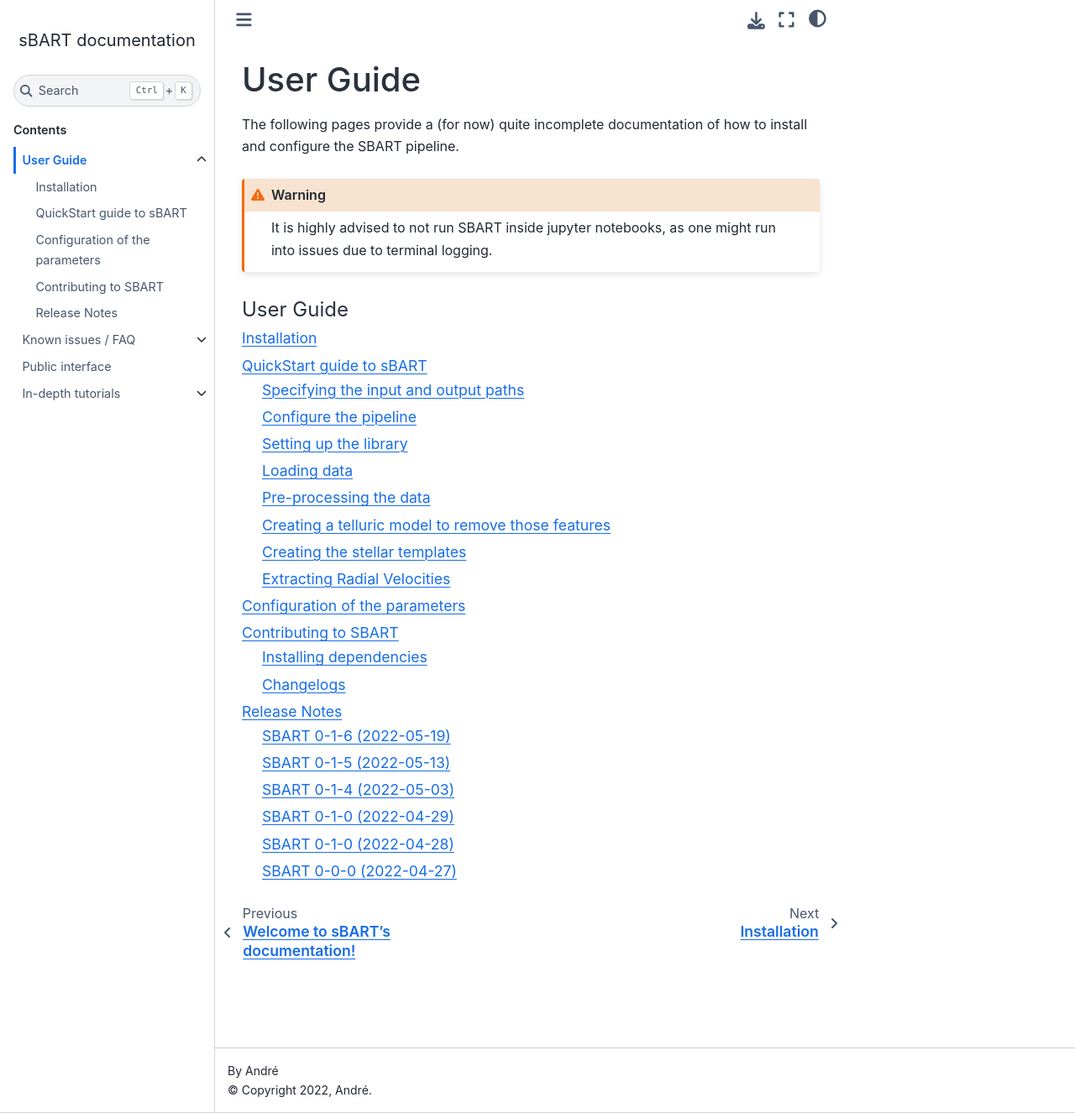
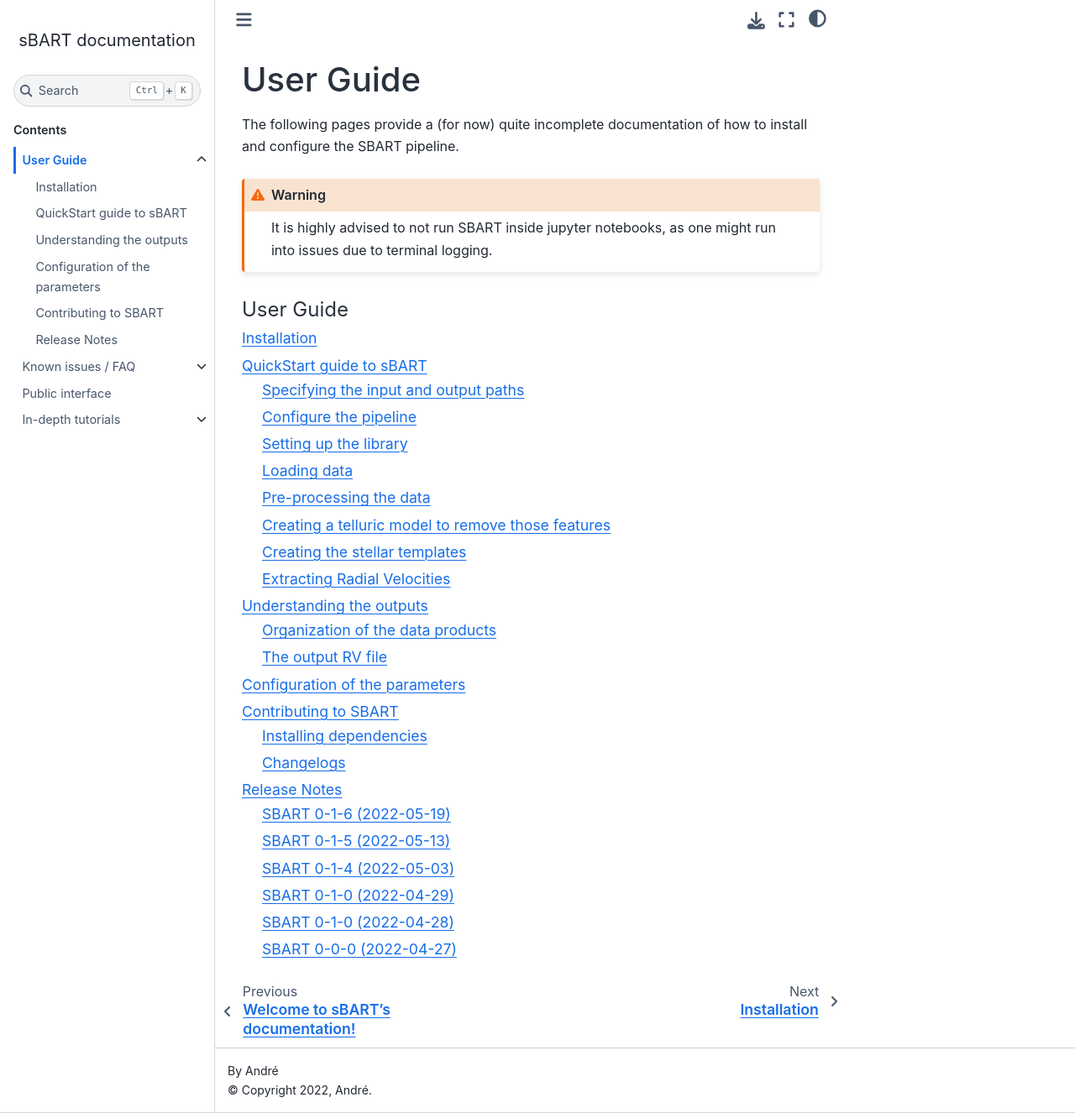
Before and after one commit to iastro-pt/sBART, a Sphinx documentation site: the page built from docs/guide.rst, in a window 1280 px wide and 1326 px high. Shown: the whole window at 84% size. Built offline with Sphinx 7.4.7 and the Sphinx Book theme 1.1.4, drawn with Linux system fonts in a browser that asks for light colours.

Commit message:
adding a new entry to the ToC

```diff
--- a/docs/guide.rst
+++ b/docs/guide.rst
@@ -12,6 +12,7 @@ The following pages provide a (for now) quite incomplete documentation of how to
 
         Installation <user_guides/installation>
         QuickStart guide to sBART <user_guides/quickstart>
+        Understanding the outputs <user_guides/SBART_outputs>
         Configuration of the parameters <user_guides/sBART_config>
         Contributing to SBART <user_guides/CONTRIBUTING>
 
```
